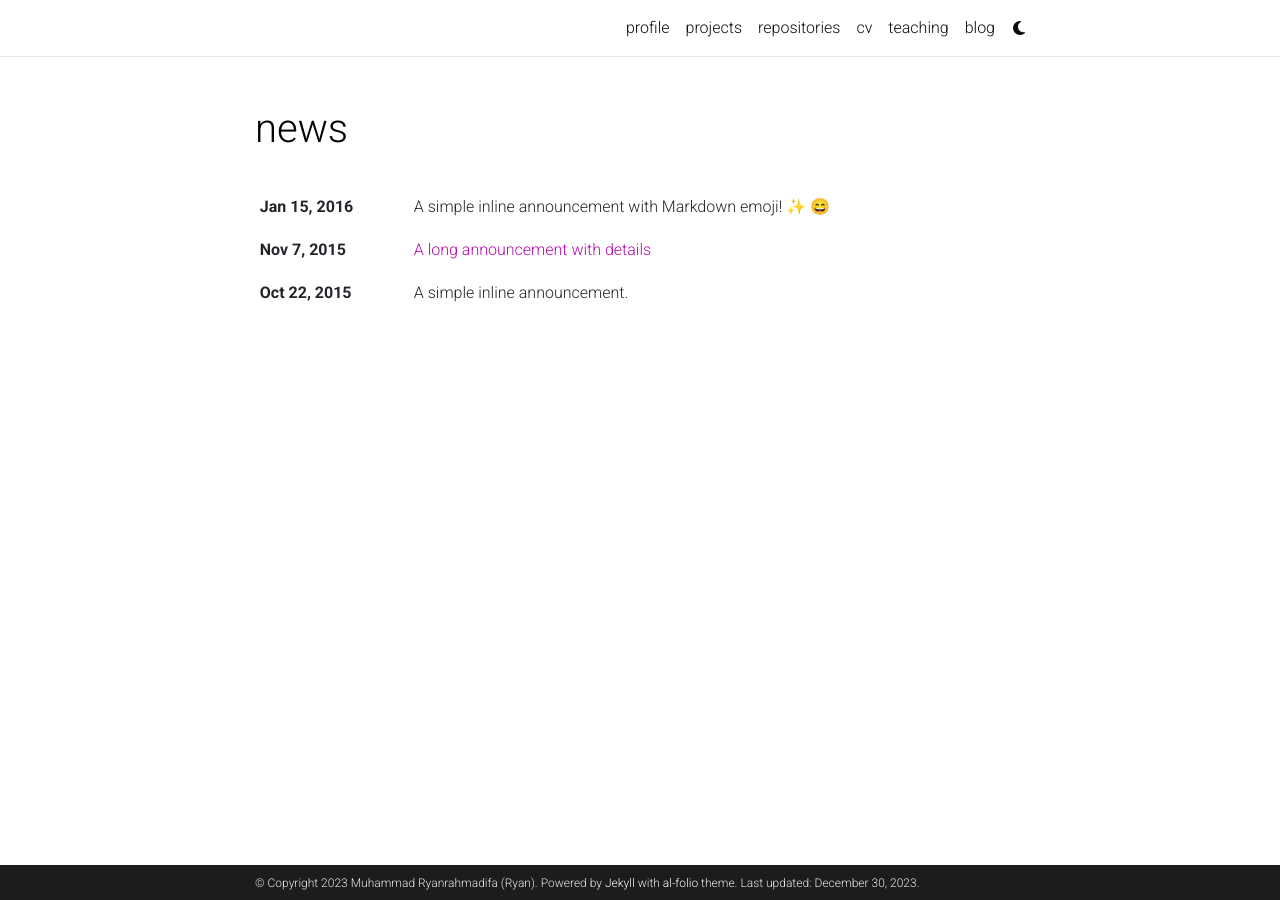
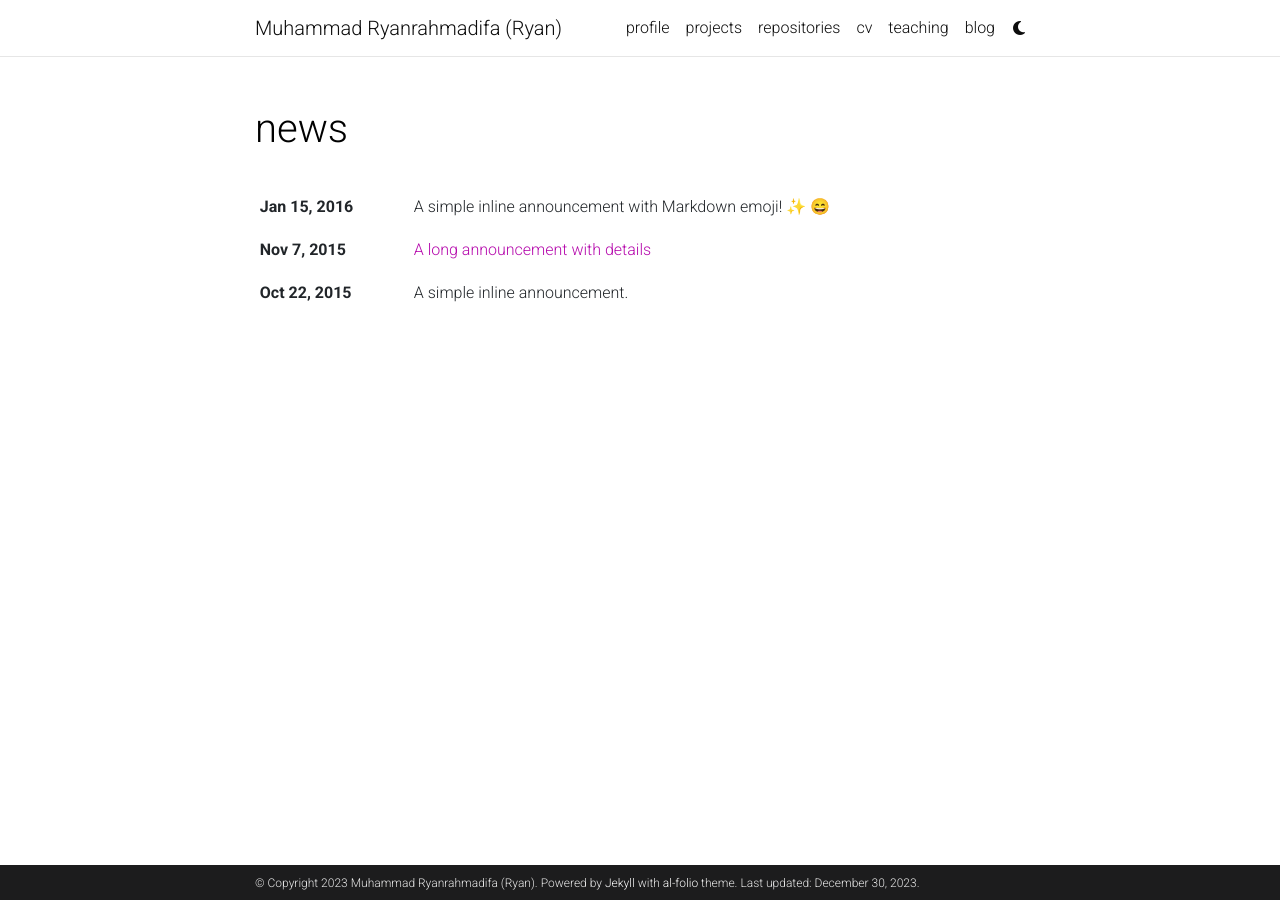
Before and after one commit to ryanrahmadifa/ryanrahmadifa.github.io, a Jekyll site: the page built from news.html, in a window 1280 px wide. Built offline with Jekyll 4.4.1, drawn with Linux system fonts in a browser that asks for light colours; emoji names are drawn with the system emoji font; comment, search, counter and statistics services are not loaded; a style sheet for code colours, icons or effects is not loaded.

Commit message:
Edited website name

```diff
--- a/_config.yml
+++ b/_config.yml
@@ -2,7 +2,7 @@
 # Site settings
 # -----------------------------------------------------------------------------
 
-title: # the website title (if blank, full name will be used instead)
+title: Muhammad Ryanrahmadifa (Ryan) # the website title (if blank, full name will be used instead)
 first_name: Muhammad
 middle_name: Ryanrahmadifa
 last_name: (Ryan)
@@ -152,7 +152,7 @@
 # External sources.
 # If you have blog posts published on medium.com or other external sources,
 # you can display them in your blog by adding a link to the RSS feed.
-# external_sources:
+#external_sources:
   #- name: medium.com
   #  rss_url: https://medium.com/@al-folio/feed
 
```
